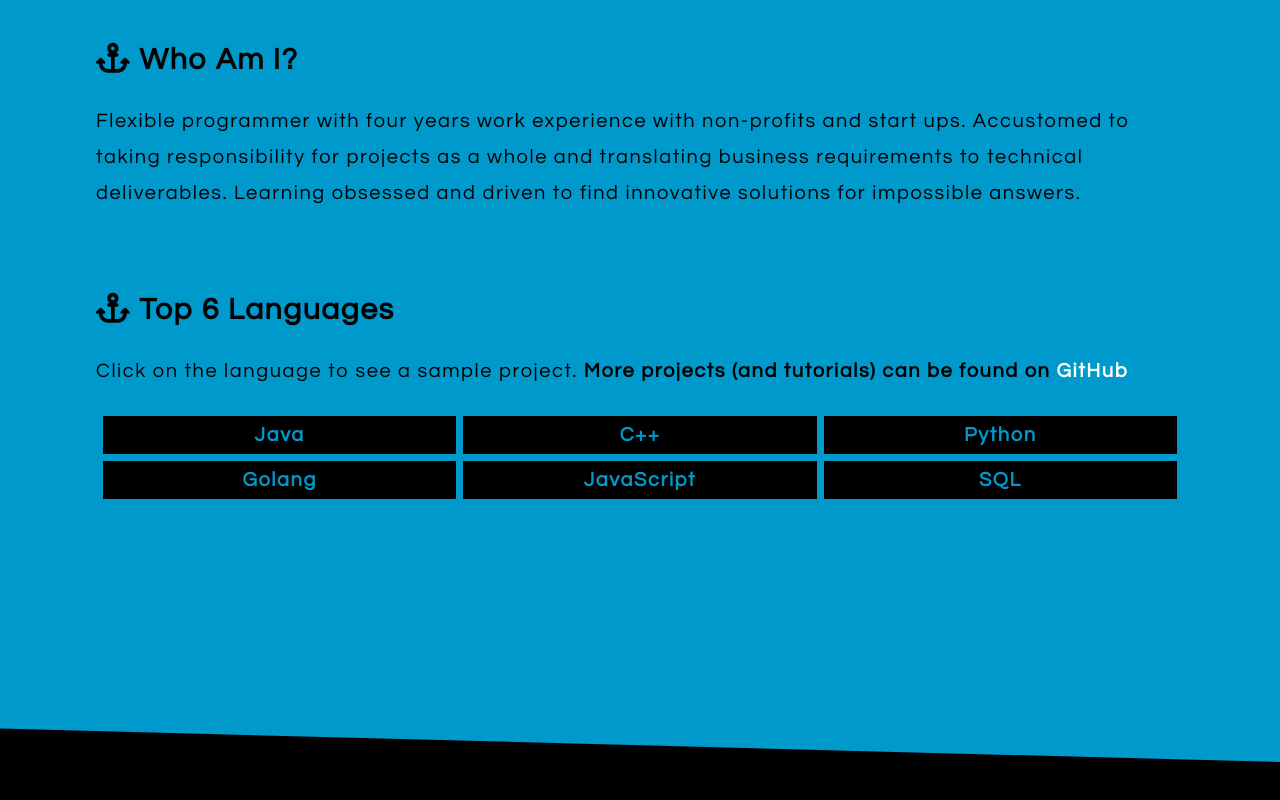
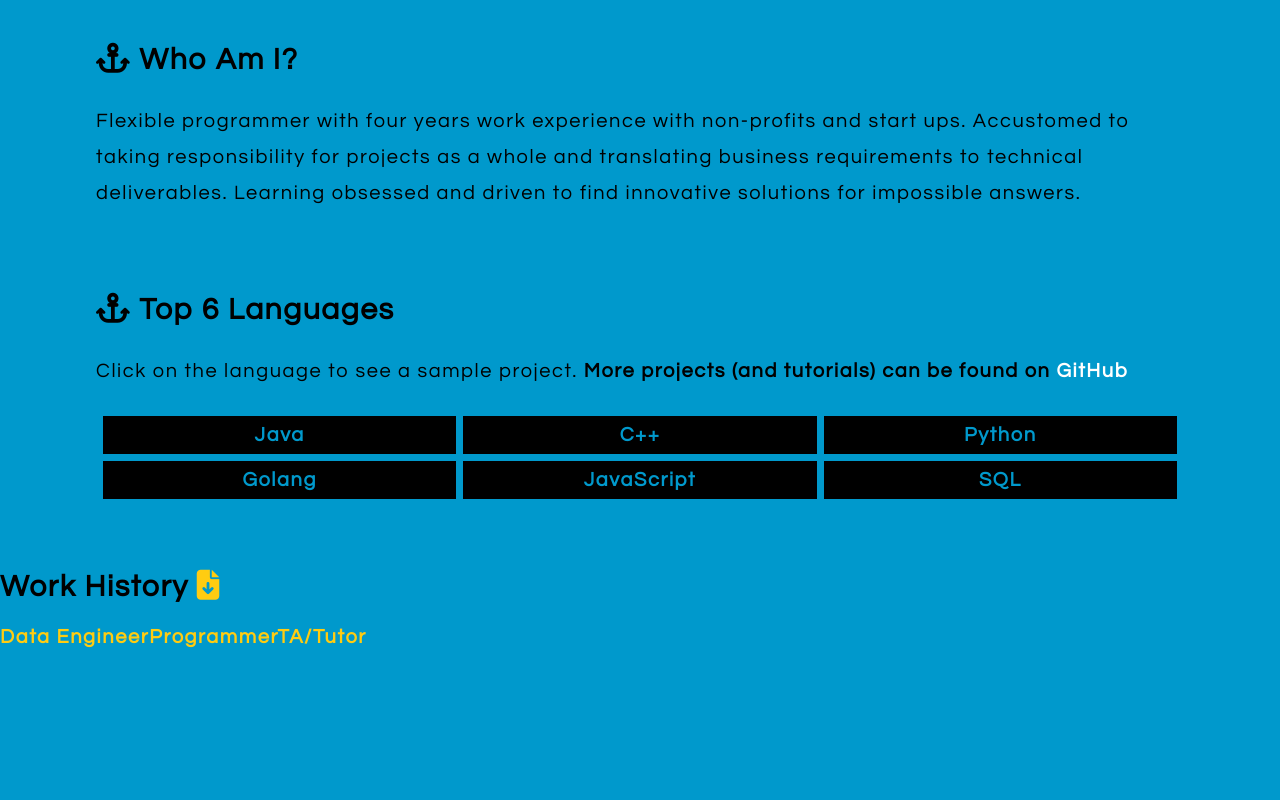
Before and after one commit to themarkfullton/newPort, a React (Create React App) app: page / in a window 1280 px wide. Shown: the part 902-1702 px from the top of the page. Built offline with nearby package versions, Linux system fonts and the light colour scheme.

Commit message:
Added Work History and base WHComponent to display the jobs

```diff
--- a/src/App.js
+++ b/src/App.js
@@ -3,6 +3,7 @@ import "./assets/css/style.css";
 import Navbar from "./Components/Navbar";
 import Intro from "./Containers/Intro";
 import About from "./Containers/About";
+import WorkHistory from "./Containers/WorkHistory";
 import Footer from "./Components/Footer";
 
 function App() {
@@ -11,7 +12,7 @@ function App() {
       <Navbar/>
       <Intro />
       <About />
-      {/* WorkHistory */}
+      <WorkHistory />
       <Footer />
     </div>
   );
--- /dev/null
+++ b/src/Components/WHComponent/index.js
@@ -0,0 +1,52 @@
+import ProgrammerPic from "../../Containers/WorkHistory/programmer.png";
+import TAPic from "../../Containers/WorkHistory/ta.png";
+
+function WHComponent(props) {
+    var picVal;
+    var fullTitle;
+    switch(props.location.title){
+        case "data":
+            picVal = ProgrammerPic;
+            fullTitle = "Data Engineer";
+            break;
+        case "web":
+            picVal = ProgrammerPic;
+            fullTitle = "Full Stack Web Dev";
+            break;
+        case "ta":
+            picVal = TAPic;
+            fullTitle = "Teacher's Assistant & Tutor";
+            break;
+        default:
+            picVal = ProgrammerPic;
+    }
+
+    return (
+        <div className="wHComponentWrapper">
+            <div className="wHImageSide">
+                <img className="wHImageImage" src={picVal} />
+            </div>
+            <div className="wHTextSide">
+                <div className="wHTitle">
+                    {fullTitle}
+                </div>
+                <div className="wHDesc" dangerouslySetInnerHTML={{__html: props.location.desc}}>
+
+                </div>
+                <div className="wHBullets">
+                    <ul>
+                    {props.location.bullets.map((bull, idx) => {
+                        return (
+                            <li key={idx}>
+                                {bull}
+                            </li>
+                        );
+                    })}
+                    </ul>
+                </div>
+            </div>
+        </div>
+    )
+}
+
+export default WHComponent;
--- a/src/Containers/WorkHistory/index.js
+++ b/src/Containers/WorkHistory/index.js
@@ -1,4 +1,6 @@
 import { BrowserRouter as Router, Route, Switch, NavLink } from 'react-router-dom';
+import WHComponent from "../../Components/WHComponent";
+
 
 function WorkHistory(){
     return(
@@ -8,16 +10,30 @@ function WorkHistory(){
                     <h2>Work History <a href="https://docs.google.com/document/d/1G8vSpxk5fgsGQKU68AD8qn_hNpKli4KAtbjFJwTeyks/edit?usp=sharing" target="_blank"><i class="fas fa-file-download"></i></a></h2>
 
                     <div className="workHistoryNavbar">
-                        <NavLink to="/" className="workHistItem">Data Engineer</NavLink>
-                        <NavLink to="/web" className="workHistItem">Web Developer</NavLink>
-                        <NavLink to="/ta" className="workHistItem">TA/Tutor</NavLink>
+                        <NavLink to={{
+                            pathname: "/work",
+                            title: "data",
+                            desc: "<p>Originally, a start up brought me on to assist with data cleaning and database transition owing to a backend job I had done for a mutual connection. The data engineer for the group was kind enough to mentor me in the tools of the trade and--even after the start up fell apart--I continued taking on similar jobs.</p><p>Most experience in data cleaning/munging, database set up/migration, and pipeline construction.</p>",
+                            bullets: ["SQL", "Java", "Python", "Hadoop", "Spark", "PySpark", "RDS", "RedShift", "Airflow", "Elasticsearch", "Kibana", "Linux", "Zeppelin"]
+                        }} className="workHistItem">Data Engineer</NavLink>
+                        <NavLink to={{
+                            pathname: "/work",
+                            title: "web",
+                            desc: "<p>Self-taught programmer who picked up C++ and DirectX to make games and wound up programming websites for non-profits/start ups simply because 'You know computers, right?'</p><p>Professional experience started with LAMP (Linux Apache MySQL PHP) stack web development and some basic sysadmin/network things. Eventually evolved to Java + Spring, Django, and Go stacks.</p><p>Experience building, migrating, and maintaining websites as well as translating legacy code into different languages/stacks.</p>",
+                            bullets: ["C++", "Java", "SQL", "JavaScript", "Python", "Go", "Linux", "Postgre", "MongoDB", "Docker", "AWS", "GCP", "Git", "Django", "Nodejs"]
+                        }} className="workHistItem">Programmer</NavLink>
+                        {/* WORKING ON OMG I CANNOT THINK FOR SOME REASON */}
+                        <NavLink to={{
+                            pathname: "/work",
+                            title: "ta",
+                            desc: "<p>After returning to the US, I was hired on to tutor students in Full Stack Web (MERN based) concepts. Owing solely to my experience with Hadoop, I was also asked to TA </p>",
+                            bullets: ["Reading/Debugging Others' Code", "Explaining difficult concepts", "Assessing student understanding", "Time Management", "Repo Management", "Installation/Troubleshooting", "Lesson Planning"]
+                        }} className="workHistItem">TA/Tutor</NavLink>
                     </div>
                     <div className="projectContainer">
                         <Switch>
-                            <Route exact path="/" component={} />
-                            <Route exact path="/web" component={} />
-                            <Route exact path="/ta" component={} />
-                            <Route component={} />
+                            <Route exact path="/work" component={WHComponent} />
+                            <Route path="/" />
                         </Switch>
                     </div>
                 </Router>
```
